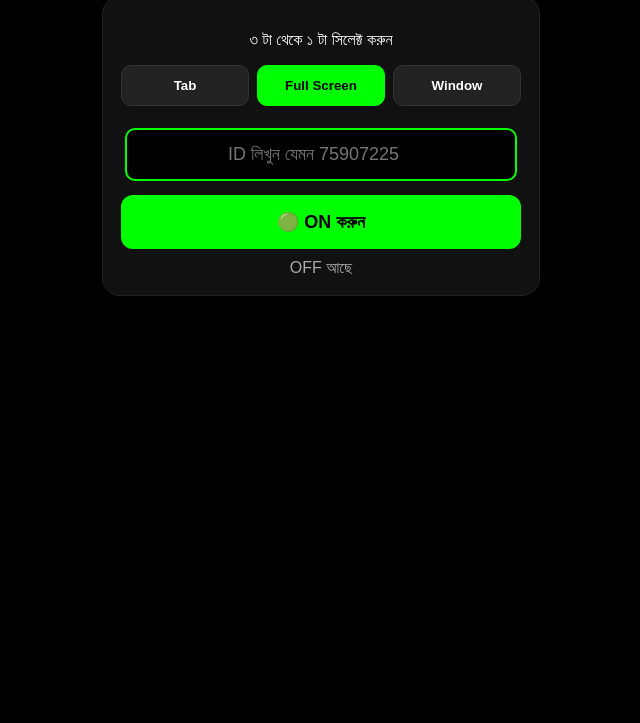
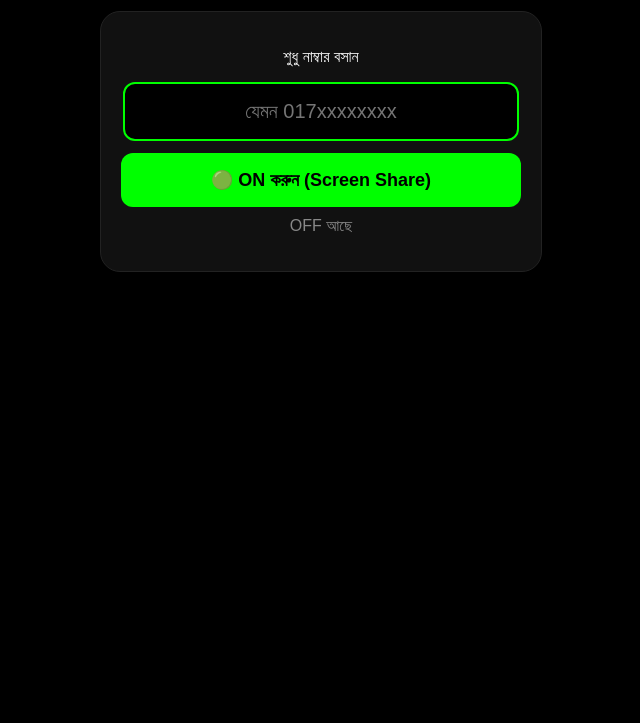
Before and after one commit to talahabhaibhai-cyber/clear-dekha, a plain HTML site: page index.html in a window 1280 px wide. Shown: the part 77-800 px from the top of the page, without its empty margins (319-959 px from the left). Drawn offline with Linux system fonts and the light colour scheme.

Commit message:
Update index.html

```diff
--- a/index.html
+++ b/index.html
@@ -2,79 +2,69 @@
 <html lang="bn">
 <head>
 <meta charset="UTF-8">
-<meta name="viewport" content="width=device-width, initial-scale=1">
-<title>Clear Dekha - ScreenStream Style</title>
+<meta name="viewport" content="width=device-width, initial-scale=1.0">
+<title>Clear Dekha</title>
 <script src="https://meet.jit.si/external_api.js"></script>
 <style>
-body{margin:0;background:#000;color:#fff;font-family:sans-serif;text-align:center;padding:15px}
-h2{color:#00ff00;margin-bottom:10px}
-.box{background:#111;border:1px solid #222;border-radius:18px;padding:18px;max-width:400px;margin:0 auto}
-.opts{display:flex;gap:8px;margin:12px 0}
-.opts button{flex:1;padding:12px;border-radius:10px;border:1px solid #333;background:#222;color:#fff;font-weight:bold}
-.opts button.active{background:#00ff00;color:#000;border-color:#00ff00}
-input{width:90%;padding:14px;border-radius:10px;border:2px solid #00ff00;background:#000;color:#fff;text-align:center;font-size:18px;margin-top:10px}
-#linkBox{display:none;margin-top:12px;padding:10px;background:#000;border:1px dashed #00ff00;color:#00ff00;border-radius:10px;word-break:break-all}
-#copyBtn{display:none;width:100%;padding:12px;background:#222;color:#00ff00;border:1px solid #00ff00;border-radius:10px;margin-top:8px}
-#onBtn{width:100%;padding:16px;background:#00ff00;color:#000;font-weight:bold;border-radius:12px;border:none;margin-top:14px;font-size:18px}
-#offBtn{display:none;width:100%;padding:16px;background:#ff0000;color:#fff;font-weight:bold;border-radius:12px;border:none;margin-top:14px;font-size:18px}
-#status{margin-top:10px;color:#aaa}
-#screenView{position:fixed;top:0;left:0;width:100%;height:100%;background:#000;z-index:999;display:none}
+body{background:#000;color:#fff;font-family:sans-serif;text-align:center;padding:20px;margin:0}
+.box{background:#111;border:1px solid #222;border-radius:20px;padding:20px;max-width:400px;margin:20px auto}
+input{width:90%;padding:16px;border-radius:12px;border:2px solid #00ff00;background:#000;color:#fff;text-align:center;font-size:20px}
+#linkBox{display:none;margin-top:15px;padding:12px;background:#000;border:1px dashed #00ff00;color:#00ff00;border-radius:12px;word-break:break-all;font-size:14px}
+button{width:100%;padding:16px;border-radius:12px;border:none;font-weight:bold;font-size:18px;margin-top:12px}
+#copyBtn{background:#222;color:#00ff00;border:1px solid #00ff00;display:none}
+#onBtn{background:#00ff00;color:#000}
+#offBtn{background:#ff0000;color:#fff;display:none}
+#view{position:fixed;top:0;left:0;width:100%;height:100%;background:#000;display:none;z-index:999}
 </style>
 </head>
 <body>
-<h2>📱 Clear Dekha</h2>
-<div id="main" class="box">
-  <p>৩ টা থেকে ১ টা সিলেক্ট করুন</p>
-  <div class="opts">
-    <button onclick="sel(this,'tab')">Tab</button>
-    <button id="mid" class="active" onclick="sel(this,'screen')">Full Screen</button>
-    <button onclick="sel(this,'window')">Window</button>
-  </div>
-  <input id="idInput" type="number" placeholder="ID লিখুন যেমন 75907225" oninput="makeLink()">
-  <div id="linkBox"></div>
-  <button id="copyBtn" onclick="copyLink()">🔗 লিংক কপি করুন</button>
-  <button id="onBtn" onclick="goOn()">🟢 ON করুন</button>
-  <button id="offBtn" onclick="goOff()">🔴 OFF করুন (বন্ধ)</button>
-  <div id="status">OFF আছে</div>
+<div id="main">
+<h2 style="color:#00ff00">📱 Clear Dekha</h2>
+<div class="box">
+<p>শুধু নাম্বার বসান</p>
+<input id="num" type="tel" placeholder="যেমন 017xxxxxxxx" oninput="makeLink()">
+<div id="linkBox"></div>
+<button id="copyBtn" onclick="copy()">🔗 লিংক কপি করুন</button>
+<button id="onBtn" onclick="start()">🟢 ON করুন (Screen Share)</button>
+<button id="offBtn" onclick="location.reload()">🔴 OFF করুন</button>
+<p id="st" style="color:#888;margin-top:10px">OFF আছে</p>
 </div>
-<div id="screenView"></div>
+</div>
+<div id="view"></div>
 
 <script>
-let mode='screen';
-function sel(el,m){mode=m;document.querySelectorAll('.opts button').forEach(b=>b.classList.remove('active'));el.classList.add('active');}
 function makeLink(){
- let v=document.getElementById('idInput').value;
- if(v.length<3)return;
- let link=location.origin+location.pathname+"?id="+v;
- let lb=document.getElementById('linkBox');
- lb.style.display='block';
- lb.innerText=link;
- document.getElementById('copyBtn').style.display='block';
+let n=document.getElementById('num').value;
+if(n.length<5)return;
+let link=location.origin+location.pathname+"?id="+n;
+document.getElementById('linkBox').style.display='block';
+document.getElementById('linkBox').innerText=link;
+document.getElementById('copyBtn').style.display='block';
 }
-function copyLink(){
- let t=document.getElementById('linkBox').innerText;
- navigator.clipboard.writeText(t);
- alert('লিংক কপি হয়েছে ভাই: '+t);
+function copy(){
+navigator.clipboard.writeText(document.getElementById('linkBox').innerText);
+alert('লিংক কপি হয়েছে ভাই');
 }
 let api=null;
-function goOn(){
- let v=document.getElementById('idInput').value;
- if(!v){alert('আগে ID লিখুন ভাই');return}
- let room="clear-dekha-"+v;
- document.getElementById('status').innerText="Allow দিন...";
- document.getElementById('screenView').style.display='block';
- document.getElementById('onBtn').style.display='none';
- document.getElementById('offBtn').style.display='block';
- api=new JitsiMeetExternalAPI("meet.jit.si",{roomName:room,parentNode:document.getElementById('screenView'),configOverwrite:{prejoinPageEnabled:false,startWithAudioMuted:true}});
- api.addEventListener('videoConferenceJoined',()=>{setTimeout(()=>api.executeCommand('toggleShareScreen'),800);document.getElementById('status').innerText="🔴 LIVE চলছে";});
+function start(){
+let n=document.getElementById('num').value;
+if(n.length<5){alert('আগে নাম্বার বসান ভাই');return}
+let room="clear-"+n;
+document.getElementById('view').style.display='block';
+document.getElementById('onBtn').style.display='none';
+document.getElementById('offBtn').style.display='block';
+document.getElementById('st').innerText='🔴 LIVE চলছে';
+api=new JitsiMeetExternalAPI("meet.jit.si",{roomName:room,parentNode:document.getElementById('view'),configOverwrite:{prejoinPageEnabled:false,startWithAudioMuted:true}});
+api.addEventListener('videoConferenceJoined',()=>{setTimeout(()=>{api.executeCommand('toggleShareScreen')},1000)});
 }
-function goOff(){location.reload();}
+// Viewer Side
 let p=new URLSearchParams(location.search);
 let id=p.get('id');
 if(id){
- let room="clear-dekha-"+id;
- document.body.innerHTML='<div id="screenView" style="width:100%;height:100vh;display:block"></div>';
- new JitsiMeetExternalAPI("meet.jit.si",{roomName:room,parentNode:document.getElementById('screenView')});
+document.getElementById('main').style.display='none';
+document.getElementById('view').style.display='block';
+document.getElementById('view').style.height='100vh';
+new JitsiMeetExternalAPI("meet.jit.si",{roomName:"clear-"+id,parentNode:document.getElementById('view'),configOverwrite:{prejoinPageEnabled:false}});
 }
 </script>
 </body>
```
